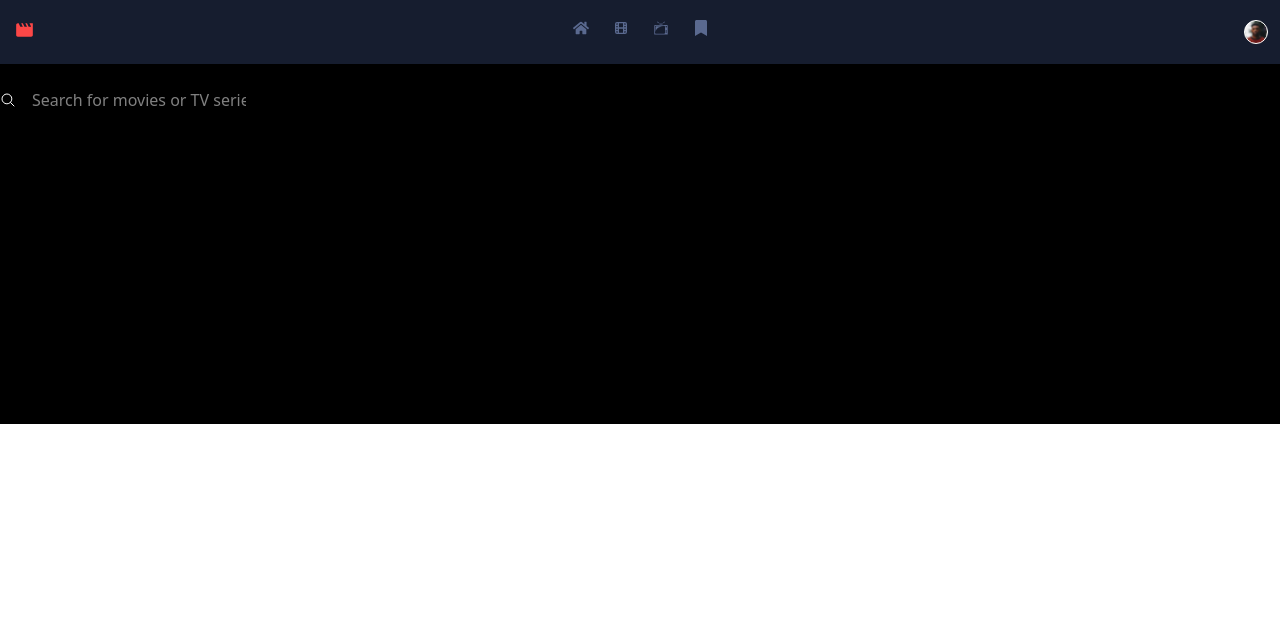
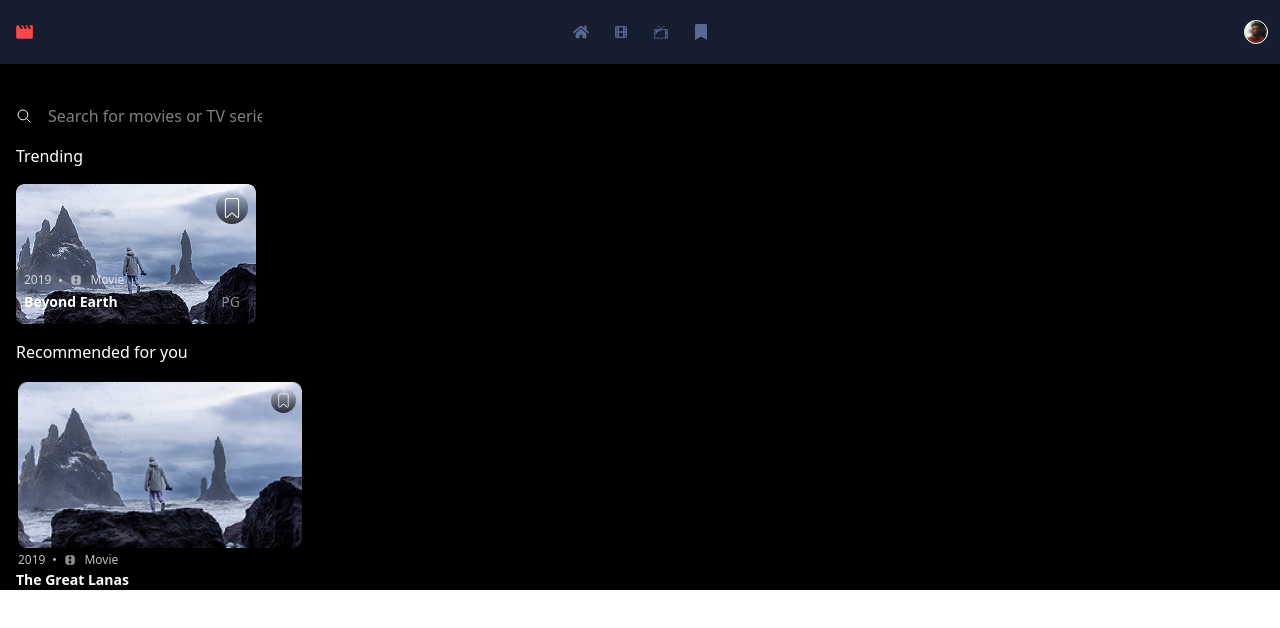
Before and after one commit to S4metET/reactNetflixClone, a React (Vite) app: page / in a window 1280 px wide. Shown: the top 628 px of the page. Built offline with nearby package versions, Linux system fonts and the light colour scheme.

Commit message:
css kodlandı

```diff
--- a/src/App.jsx
+++ b/src/App.jsx
@@ -17,7 +17,6 @@ function App() {
       <Search />
       <Trending />
       <Recommended />
-
       </div>
 
     </>
--- a/src/components/recommended.jsx
+++ b/src/components/recommended.jsx
@@ -1,31 +1,40 @@
 import { CiBookmark } from "react-icons/ci";
 import { FaCircle } from "react-icons/fa";
 import { TbMovie } from "react-icons/tb";
+import img from "../image/Rectangle.png";
+
 
 const Recommended = () => {
     return (
-        <div>
+        <>
+
             <div>
-                <h1>Recommended for you</h1>
+                <h1 className="text-white  p-4">Recommended for you</h1>
             </div>
-            <div>
-              <div>
-                <img src="" alt="" />
-                <div>
-                    <CiBookmark />
-                </div>
-              </div>
-            <div>
-                <p>2019</p>
-                <FaCircle />
-                <TbMovie />
-                <p>Movie</p>
-            </div>
-            <div>
-                <h1>The Great Lanas</h1>
-            </div>
-            </div>
+ <div className="grid px-4 gap-8 grid-cols-2 sm:grid-cols-3 lg:grid-cols-4">
+ <div className="flex flex-col text-white">
+     <div className="relative p-0.5 ">
+      <img
+        src={img}
+        alt=""
+        className="w-full h-full object-cover rounded-lg"
+      />
+
+      <CiBookmark className="absolute top-2 right-2 text-white text-xl w-[25px] h-[25px] p-1 rounded-full cursor-pointer bg-gradient-to-b from-[rgba(0,0,0,0.0001)] to-[rgba(0,0,0,0.75)]" />
+     </div>
+
+        <div className="flex p-0.5 items-center gap-2 opacity-75 text-xs">
+            <p className="text-white" >2019</p>
+            <FaCircle className="w-[3px] h-[3px] " />
+            <TbMovie />
+            <p>Movie</p>
         </div>
+        <h1 className="text-sm font-semibold">The Great Lanas</h1>
+ </div>
+
+    </div>
+    </>
+
     )
 }
 
--- a/src/components/search.jsx
+++ b/src/components/search.jsx
@@ -2,7 +2,7 @@ import { IoSearchOutline } from "react-icons/io5";
 
 const Search = () => {
     return (
-        <div className="flex bg-[#000000] gap-4 items-center ">
+        <div className="flex p-4 bg-[#000000] gap-4 items-center ">
             <div>
             <IoSearchOutline className="text-white" />
             </div>
--- a/src/components/sidebar.jsx
+++ b/src/components/sidebar.jsx
@@ -7,7 +7,7 @@ import profileImage from "../image/user.svg"
 
 const Sidebar = () => {
     return (
-        <header  className=" flex justify-between bg-[#161D2F] px-3 py-5 mb-6">
+        <header  className=" flex justify-between items-center bg-[#161D2F] px-3 py-5 mb-6">
 
             <div>
                 <a href=""><MdMovie className="w-[25px] h-[20px] text-[#FC4747] " /></a>
--- a/src/components/trending.jsx
+++ b/src/components/trending.jsx
@@ -1,32 +1,40 @@
 import { FaCircle } from "react-icons/fa";
 import { TbMovie } from "react-icons/tb";
 import { CiBookmark } from "react-icons/ci";
+import img from "../image/Rectangle.png"
 
 const Trending = () => {
     return (
+        <div className="px-4" >
+            <div className="mb-4" >
+                <h1 className="text-white">Trending</h1>
+            </div>
+        <div className="relative w-[240px] h-[140px] rounded-md overflow-hidden">
+      <img
+        src={img}
+        alt="Movie Thumbnail"
+        className="w-full h-full object-cover rounded-lg"
+      />
+      <div className="absolute inset-0  bg-opacity-50 flex flex-col justify-between p-2 text-white">
+      <div className="flex justify-end">
+          <CiBookmark className="text-xl w-[32px] h-[32px] p-1 rounded-full cursor-pointer bg-gradient-to-b from-[rgba(0,0,0,0.0001)] to-[rgba(0,0,0,0.75)] " />
+      </div>
         <div>
-            <div>
-                <h1>Trending</h1>
+            <div className="flex items-center gap-2 opacity-75 text-xs">
+              <p>2019</p>
+              <FaCircle className="w-[3px] h-[3px] " />
+              <TbMovie />
+              <p>Movie</p>
             </div>
-            <div>
-                <img src="" alt="" />
-                <div>
-                    <h3>Beyond Earth</h3>
-                </div>
-                <div>
-                    <p>2019</p>
-                    <FaCircle />
-                    <TbMovie />
-                    <p>Movie</p>
-                </div>
-                <div>
-                    <h1>PG</h1>
-                </div>
-                <div>
-                    <CiBookmark />
-                </div>
+            <div className="flex justify-between items-center">
+              <h3 className="text-sm font-semibold">Beyond Earth</h3>
+              <h1 className="px-2 py-1 opacity-50  bg-[Dark Blue] rounded text-sm">PG</h1>
             </div>
         </div>
+      </div>
+    </div>
+    </div>
+
     )
 }
 
```
Also changed, not shown: src/image/Rectangle.png (added).
